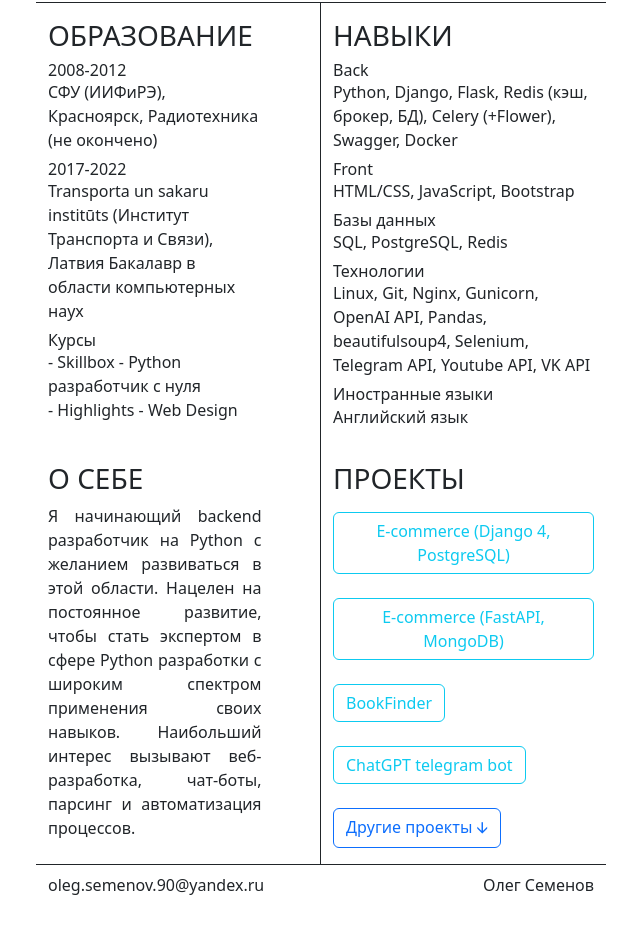
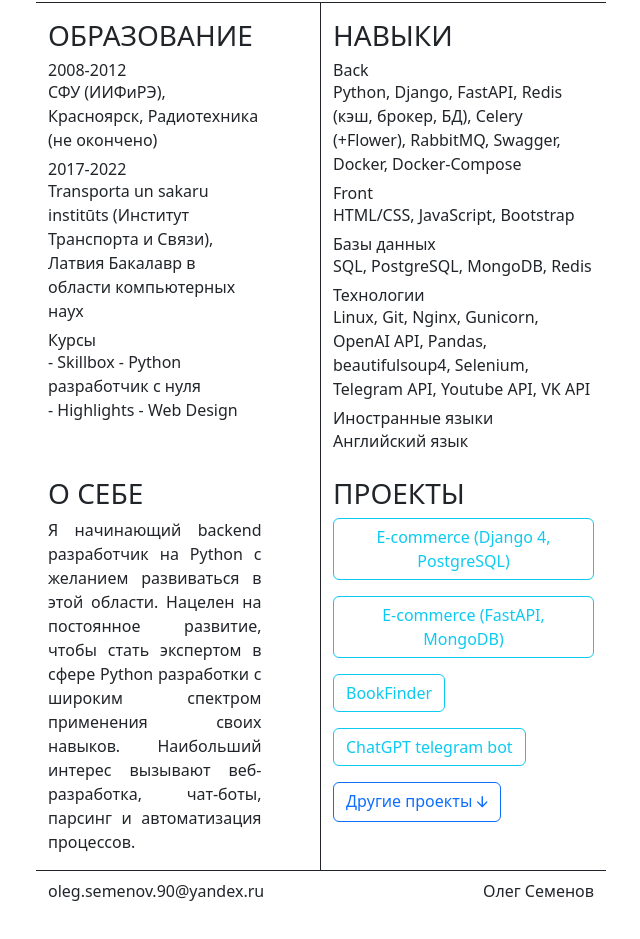
Before and after one commit to sammyjankins/resume, a plain HTML site: page index.html in a window 1280 px wide. Shown: the part 431-1370 px from the top of the page, without its empty margins (319-959 px from the left). Drawn offline with nearby package versions, Linux system fonts and the light colour scheme.

Commit message:
Updated info

```diff
--- a/index.html
+++ b/index.html
@@ -78,12 +78,13 @@
 
                     <h3>НАВЫКИ</h3>
                     <h6 class="mb-0">Back</h6>
-                    <div class="mb-2">Python, Django, Flask, Redis (кэш, брокер, БД), Celery (+Flower), Swagger, Docker
+                    <div class="mb-2">Python, Django, FastAPI, Redis (кэш, брокер, БД), Celery (+Flower), RabbitMQ,
+                        Swagger, Docker, Docker-Compose
                     </div>
                     <h6 class="mb-0">Front</h6>
                     <div class="mb-2">HTML/CSS, JavaScript, Bootstrap</div>
                     <h6 class="mb-0">Базы данных</h6>
-                    <div class="mb-2">SQL, PostgreSQL, Redis</div>
+                    <div class="mb-2">SQL, PostgreSQL, MongoDB, Redis</div>
                     <h6 class="mb-0">Технологии</h6>
                     <div class="mb-2">Linux, Git, Nginx, Gunicorn, OpenAI API, Pandas, beautifulsoup4,
                         Selenium, Telegram API, Youtube API, VK API
@@ -109,12 +110,12 @@
                     <h3>ПРОЕКТЫ</h3>
 
                     <p class="d-inline-flex gap-1">
-                        <a class="btn btn-outline-info mt-2" data-bs-toggle="collapse" href="#collapseDjangoE" role="button"
+                        <a class="btn btn-outline-info" data-bs-toggle="collapse" href="#collapseDjangoE" role="button"
                            aria-expanded="false" aria-controls="collapseDjangoE">
                             E-commerce (Django 4, PostgreSQL)
                         </a>
                     </p>
-                    <div class="collapse" id="collapseDjangoE">
+                    <div class="collapse mb-3" id="collapseDjangoE">
                         <div class="card card-body">
                             <a href="https://github.com/sammyjankins/django_e_commerce.git"
                                class="text-primary text-decoration-none">Реализация интернет-магазина</a> из книги
@@ -126,12 +127,12 @@
 
 
                     <p class="d-inline-flex gap-1">
-                        <a class="btn btn-outline-info mt-2" data-bs-toggle="collapse" href="#collapseFastAPIE" role="button"
+                        <a class="btn btn-outline-info" data-bs-toggle="collapse" href="#collapseFastAPIE" role="button"
                            aria-expanded="false" aria-controls="collapseFastAPIE">
                             E-commerce (FastAPI, MongoDB)
                         </a>
                     </p>
-                    <div class="collapse" id="collapseFastAPIE">
+                    <div class="collapse mb-3" id="collapseFastAPIE">
                         <div class="card card-body">
                             <a href="https://github.com/sammyjankins/fastapi_shop.git"
                                class="text-primary text-decoration-none">
@@ -145,13 +146,13 @@
                     </div>
 
                     <p class="d-inline-flex gap-1">
-                        <a class="btn btn-outline-info mt-2" data-bs-toggle="collapse" href="#collapseBookFinder"
+                        <a class="btn btn-outline-info" data-bs-toggle="collapse" href="#collapseBookFinder"
                            role="button"
                            aria-expanded="false" aria-controls="collapseBookFinder">
                             BookFinder
                         </a>
                     </p>
-                    <div class="collapse" id="collapseBookFinder">
+                    <div class="collapse mb-3" id="collapseBookFinder">
                         <div class="card card-body">
                             <a href="https://github.com/sammyjankins/book_finder"
                                class="text-primary text-decoration-none">
@@ -163,27 +164,29 @@
                     </div>
 
 
-                                        <p class="d-inline-flex gap-1">
-                        <a class="btn btn-outline-info mt-2" data-bs-toggle="collapse" href="#collapseChatGPT"
+                    <p class="d-inline-flex gap-1">
+                        <a class="btn btn-outline-info" data-bs-toggle="collapse" href="#collapseChatGPT"
                            role="button"
                            aria-expanded="false" aria-controls="collapseChatGPT">
                             ChatGPT telegram bot
                         </a>
                     </p>
-                    <div class="collapse" id="collapseChatGPT">
+                    <div class="collapse mb-3" id="collapseChatGPT">
                         <div class="card card-body">
                             <a href="https://github.com/sammyjankins/chatgpt_telegram"
-                                                      class="text-primary text-decoration-none">
-                        ChatGPT</a> телеграм бот. Используются возможности OpenAI API: модель gpt-3.5-turbo для
-                        чат-бота,
-                        DALL-E для генерации, редактирования и вариации изображений. Имеется возможность генерировать
-                        изображения по промпту, сгенерированному чат-ботом. Бот переводит меню на язык пользователя с
-                        помощью библиотеки googletrans. Визуально выделены фрагменты ответов, содержащие код.
+                               class="text-primary text-decoration-none">
+                                ChatGPT</a> телеграм бот. Используются возможности OpenAI API: модель gpt-3.5-turbo для
+                            чат-бота,
+                            DALL-E для генерации, редактирования и вариации изображений. Имеется возможность
+                            генерировать
+                            изображения по промпту, сгенерированному чат-ботом. Бот переводит меню на язык пользователя
+                            с
+                            помощью библиотеки googletrans. Визуально выделены фрагменты ответов, содержащие код.
                         </div>
                     </div>
 
                     <p>
-                        <button class="btn btn-outline-primary pb-2 mt-2" type="button" data-bs-toggle="collapse"
+                        <button class="btn btn-outline-primary pb-2" type="button" data-bs-toggle="collapse"
                                 data-bs-target="#collapseExample" aria-expanded="false" aria-controls="collapseExample">
                             Другие проекты 🡫
                         </button>
```
